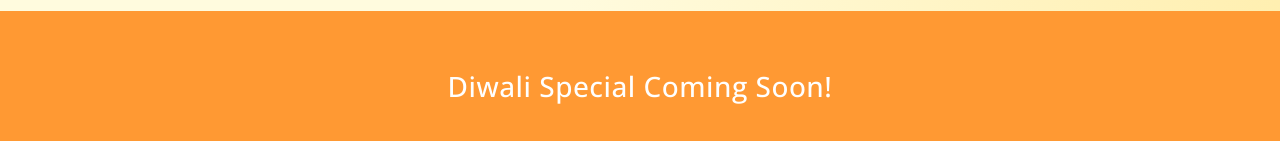
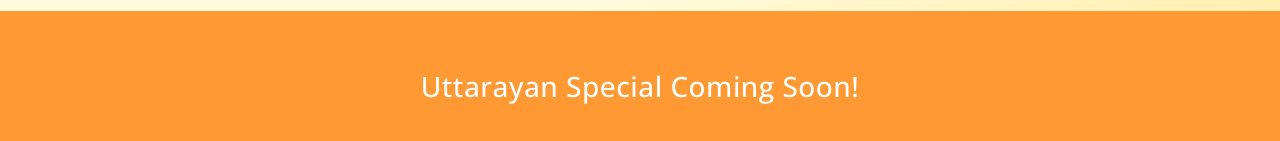
Before and after one commit to abhiscurry/abhis.curry.n.more, a React (Vite) app: page / in a window 1280 px wide. Shown: the part 811-952 px from the top of the page. Built offline with nearby package versions, Linux system fonts and the light colour scheme.

Commit message:
Update offer message for Uttarayan special

```diff
--- a/src/components/Home.tsx
+++ b/src/components/Home.tsx
@@ -6,7 +6,7 @@ import AdditionalServices from "./AdditionalServices";
 import OfferBanner from "./OfferBanner";
 
 const Home = () => {
-  const offerMessage = "Diwali Special Coming Soon!";
+  const offerMessage = "Uttarayan Special Coming Soon!";
 
   return (
     <div>
```
